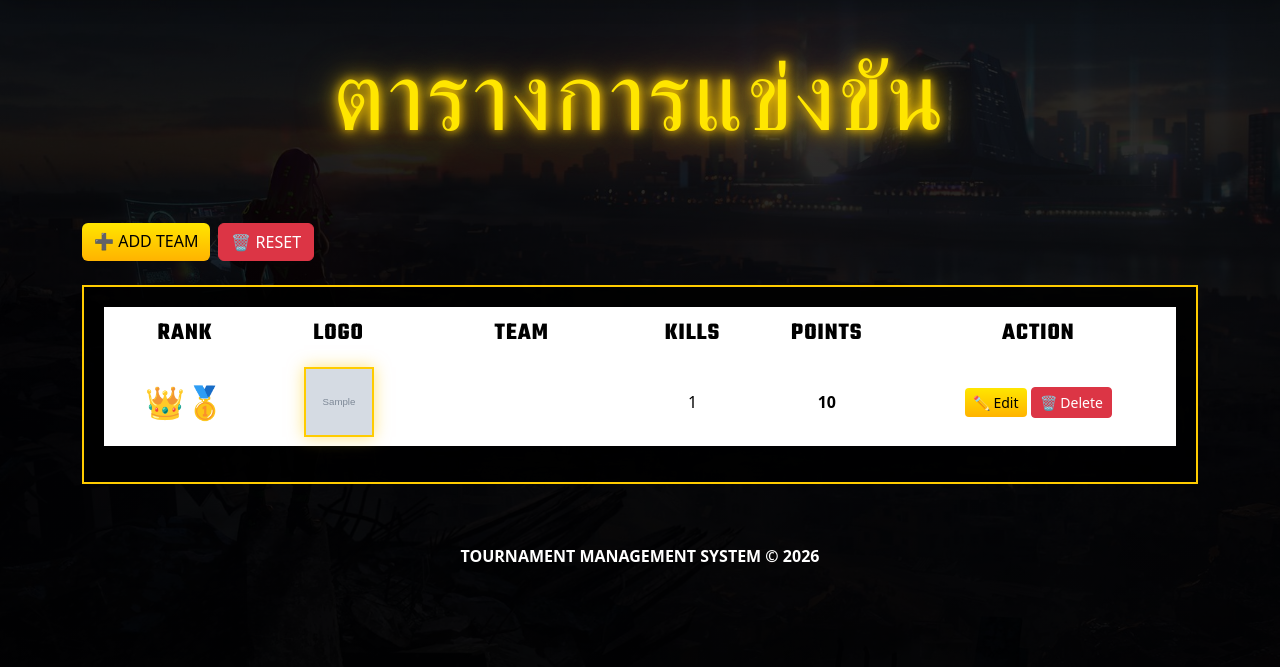
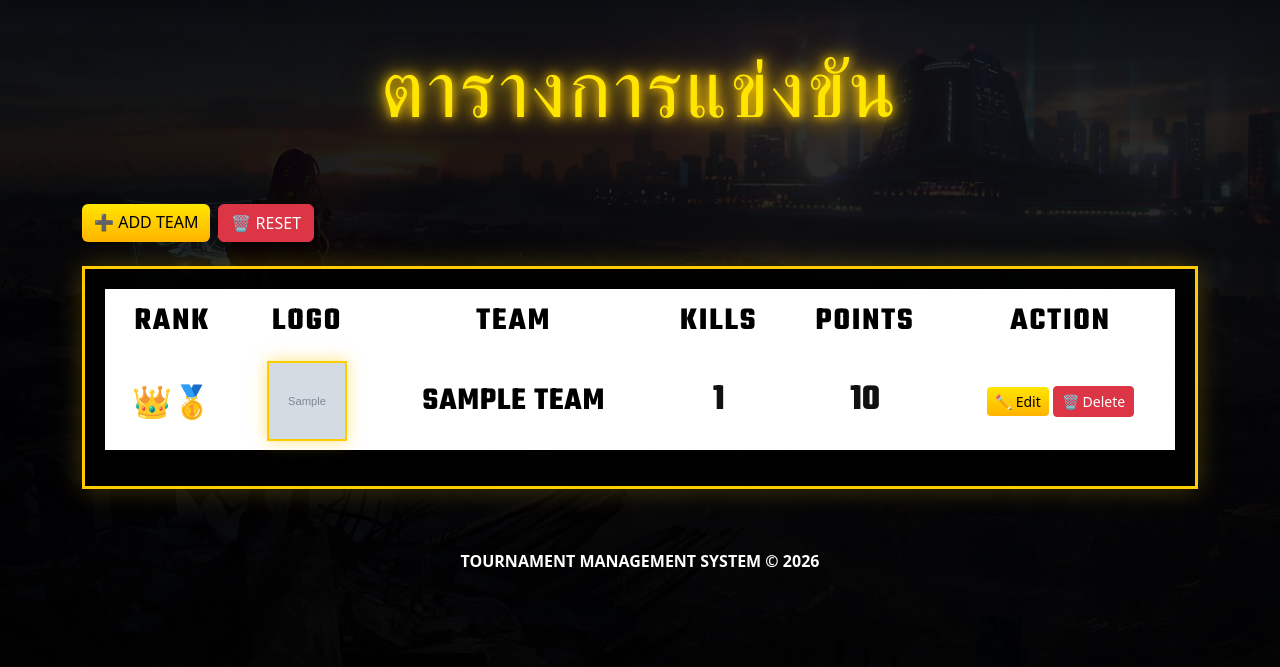
Before and after one commit to nantipat2548/ff-tournament, a Flask app: page / in a window 1280 px wide. Shown: the part 59-726 px from the top of the page. Run offline with Flask 3, Linux system fonts and the light colour scheme; tables that the repository leaves empty hold one stand-in row (values such as "Sample post"); grey boxes marked "Sample" are stand-in pictures.

Commit message:
final esports theme

```diff
--- a/static/css/style.css
+++ b/static/css/style.css
@@ -291,3 +291,84 @@ body{
 }
 
 }
+
+/* ================= FREE FIRE TABLE ================= */
+
+.table tbody td{
+    color:#111 !important;
+}
+
+.team-card,
+.team-card strong{
+
+    font-family:'Teko',sans-serif;
+
+    font-size:2rem;
+
+    font-weight:700;
+
+    letter-spacing:1px;
+
+    color:#111 !important;
+
+    text-transform:uppercase;
+}
+
+.table tbody td:nth-child(4),
+.table tbody td:nth-child(5){
+
+    font-family:'Teko',sans-serif;
+
+    font-size:2.3rem;
+
+    font-weight:700;
+
+    color:#111 !important;
+}
+
+.table thead th{
+
+    font-family:'Teko',sans-serif;
+
+    font-size:2rem;
+
+    font-weight:700;
+
+    letter-spacing:2px;
+}
+
+.hero h1{
+
+    font-size:5rem;
+}
+
+.team-logo{
+
+    width:80px;
+    height:80px;
+
+    border-radius:0;
+
+    border:2px solid #ffcc00;
+}
+
+.leaderboard-card{
+
+    border:3px solid #ffcc00;
+
+    box-shadow:
+    0 0 25px rgba(255,204,0,.25);
+}
+
+.team-card,
+.team-card strong{
+    display:block !important;
+    color:#000 !important;
+    opacity:1 !important;
+    visibility:visible !important;
+
+    font-family:'Teko',sans-serif;
+    font-size:2rem;
+    font-weight:700;
+    text-transform:uppercase;
+}
```
